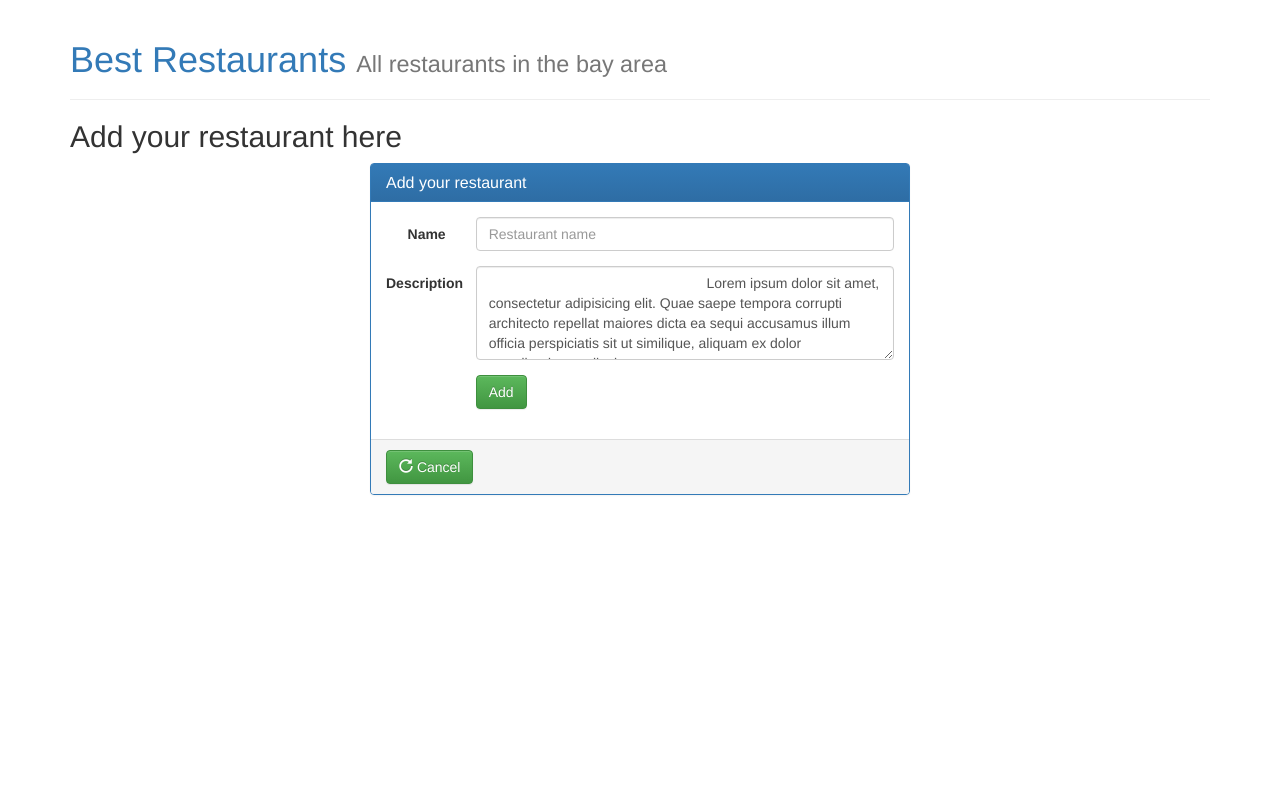
After one commit to alayek/fullstack-intro, a Flask app: page /restaurants/new/ in a window 1280 px wide. The commit adds this page. Run offline with Flask 2, Linux system fonts and the light colour scheme; some libraries are stand-ins or nearby versions.

Commit message:
Add restaurant adding abilities

```diff
--- a/server.py
+++ b/server.py
@@ -11,6 +11,10 @@ Base.metadata.bind = engine
 DBSession = sessionmaker(bind=engine)
 session = DBSession()
 
+
+
+
+# Homepage with list of restaurants
 @app.route('/')
 @app.route('/restaurants/')
 def show_restaurants():
@@ -68,7 +72,17 @@ def restaurant_delete(restaurant_id):
   else:
     return render_template('delete_restaurant.html', restaurant=restaurant)
 
-
+# Add route for restaurant adding
+@app.route('/restaurants/new/', methods=['GET', 'POST'])
+def restaurant_new():
+  if request.method == 'POST':
+    new_restaurant = Restaurant(name=request.form['name'], description=request.form['description'])
+    session.add(new_restaurant)
+    session.commit()
+    flash('Restaurant %s successfully registered! Go add some menu items in it!' % request.form['name'])
+    return redirect(url_for('show_restaurants'))
+  else:
+    return render_template('new_restaurant.html')
 
 #Task 1: Create route for new_menu_item function here
 @app.route('/restaurants/<int:restaurant_id>/new/', methods=['GET', 'POST'])
--- /dev/null
+++ b/templates/new_restaurant.html
@@ -0,0 +1,67 @@
+<html>
+<head>
+	<meta name="viewport" content="width=device-width,initial-scale=1" >
+	<title>Delete Restaurant</title>
+	<link rel="stylesheet" href="https://maxcdn.bootstrapcdn.com/bootstrap/3.3.4/css/bootstrap.min.css">
+	<link rel="stylesheet" href="https://maxcdn.bootstrapcdn.com/bootstrap/3.3.4/css/bootstrap-theme.min.css">
+</head>
+<body>
+
+	<div class="container">
+		<div class="page-header">
+			<h1>
+				<a href="{{url_for('show_restaurants')}}">Best Restaurants</a>
+				<small>All restaurants in the bay area</small>
+			</h1>
+		</div>
+
+		<h2>Add your restaurant here</h2>
+		<div class="col-md-6 col-md-offset-3 col-sm-6 col-sm-offset-3 col-xs-10 col-xs-offset-1">
+			<div class="panel panel-primary">
+				<div class="panel-heading">
+					<h3 class="panel-title">Add your restaurant</h3>
+				</div>
+				<div class="panel-body">
+					<form action="{{url_for('restaurant_new')}}" method="POST" class="form-horizontal">
+					  <div class="form-group">
+					    <label for="add_restaurant" class="col-sm-2 control-label">Name</label>
+					    <div class="col-sm-10">
+					      <input type="text" class="form-control" name="name" id="add_restaurant" placeholder="Restaurant name">
+					    </div>
+					  </div>
+					  <div class="form-group">
+					    <label for="add_restaurant_description" class="col-sm-2 control-label">Description</label>
+					    <div class="col-sm-10">
+					    	<textarea name="description" name="description" class="form-control" id="add_restaurant_description" rows="4">
+					    		Lorem ipsum dolor sit amet, consectetur adipisicing elit. Quae saepe tempora corrupti architecto repellat maiores dicta ea sequi accusamus illum officia perspiciatis sit ut similique, aliquam ex dolor repudiandae explicabo.
+					    	</textarea>
+					    </div>
+					  </div>
+					  <div class="form-group">
+
+				  		<div class="col-sm-offset-2 col-sm-10">
+					      <input type="submit" class="btn btn-success" value="Add">
+					    </div>
+
+
+
+					  </div>
+					</form>
+				</div>
+
+				<div class="panel-footer">
+			    	<a href="{{url_for('show_restaurants')}}" class="btn btn-success">
+		    			<span class="glyphicon glyphicon-repeat"></span>&nbsp;Cancel
+		    		</a>
+				</div>
+
+			</div>
+		</div>
+	</div>
+
+
+	<script src="https://ajax.googleapis.com/ajax/libs/jquery/2.1.3/jquery.min.js"></script>
+	<script src="https://maxcdn.bootstrapcdn.com/bootstrap/3.3.4/js/bootstrap.min.js"></script>
+
+</body>
+</html>
--- a/templates/restaurants.html
+++ b/templates/restaurants.html
@@ -30,7 +30,9 @@
 				Best Restaurants
 				<small>All restaurants in the bay area</small>
 			</h1>
+			<h3><a href="{{url_for('restaurant_new')}}" class="btn btn-success">Add Restaurant</a></h3>
 		</div>
+
 		<div class="col-md-10 col-md-offset-1 col-sm-12 col-xs-12">
 
 			<div class="list-group">
```
